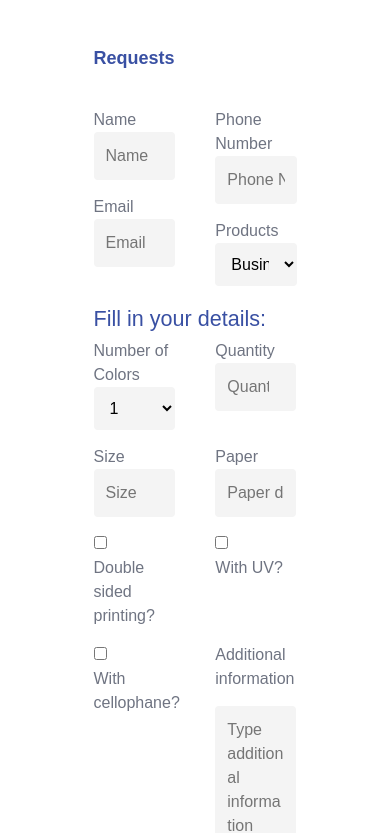
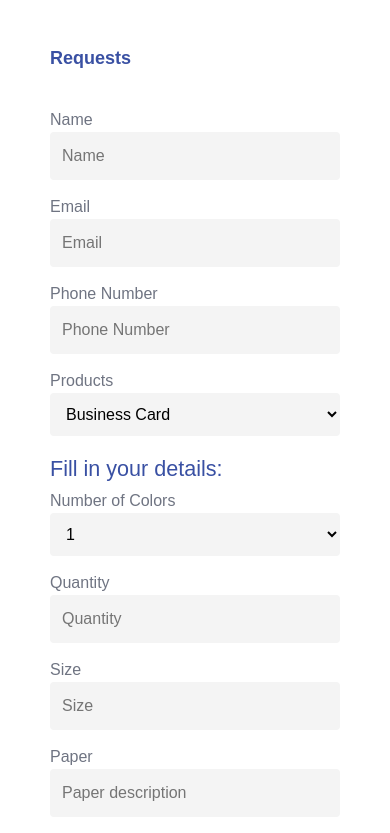
Before and after one commit to joeri2k/al-huriat, a React (Vite) app: page /request-printing in a window 390 px wide. Shown: the part 737-1570 px from the top of the page. Built offline with nearby package versions, Linux system fonts and the light colour scheme; a web font is replaced by a local one.

Commit message:
mobile view

```diff
--- a/src/App.css
+++ b/src/App.css
@@ -300,11 +300,26 @@ p {
   justify-content: space-between;
 }
 
+.formWrapper {
+  width: 100%;
+  display: flex;
+  flex-direction: row;
+  margin-top: 30px;
+  justify-content: space-between;
+}
+
 .homeContainer {
   display: flex;
   justify-content: center;
   width: 100%;
   height: 40%;
+}
+
+.questionsContainer {
+  width: 100%;
+  display: grid;
+  grid-template-columns: 40% 40%;
+  column-gap: 20%;
 }
 
 .homeBox {
@@ -317,6 +332,22 @@ p {
 
 .overviewBox {
   width: 600px;
+}
+
+.contactContainer {
+  width: 100%;
+  display: flex;
+  flex-direction: row;
+  margin-top: 30px;
+  justify-content: space-between;
+}
+
+.locationBox {
+  padding-top: 90px;
+  padding-bottom: 90px;
+  width: 70%;
+  display: flex;
+  justify-content: space-between;
 }
 
 @media only screen and (max-width: 1000px) {
@@ -408,4 +439,32 @@ p {
     display: flex;
     justify-content: space-between;
   }
+  .formBox {
+    width: 100%;
+  }
+  .formWrapper {
+    flex-direction: column;
+    margin-top: 30px;
+  }
+  .formSection {
+    width: 100%;
+  }
+  .questionsContainer {
+    grid-template-columns: 100%;
+    column-gap: 0;
+  }
+
+  .locationBox {
+    padding-top: 90px;
+    padding-bottom: 90px;
+    width: 95%;
+    display: flex;
+    justify-content: space-between;
+    padding: 30px;
+  }
+
+  .contactContainer {
+    flex-direction: column;
+    margin-top: 15px;
+  }
 }
--- a/src/components/Questions.jsx
+++ b/src/components/Questions.jsx
@@ -2,14 +2,7 @@ import React from "react";
 
 function Questions(props) {
   return (
-    <div
-      style={{
-        width: "100%",
-        display: "grid",
-        gridTemplateColumns: "40% 40%",
-        columnGap: "20%",
-      }}
-    >
+    <div className="questionsContainer">
       {props.product.questions.map((question) => (
         <div
           style={{
--- a/src/pages/Contact.jsx
+++ b/src/pages/Contact.jsx
@@ -58,16 +58,8 @@ function Contact() {
           height: "40%",
         }}
       >
-        <div
-          style={{
-            paddingTop: "90px",
-            paddingBottom: "90px",
-            width: "70%",
-            display: "flex",
-            justifyContent: "space-between",
-          }}
-        >
-          <div style={{ width: "600px" }}>
+        <div className="locationBox">
+          <div style={{ width: "50%" }}>
             <h1 style={{ fontWeight: "600" }}>Our Location</h1>
             <p>
               However you'd like to work with us, we're ready. This site
@@ -78,7 +70,7 @@ function Contact() {
             </p>
             <p>enter location link for direction</p>
           </div>
-          <div style={{ height: "300px", width: "550px" }}>
+          <div style={{ height: "100%", width: "45%" }}>
             {!isLoaded ? (
               <h1>Loading...</h1>
             ) : (
@@ -120,17 +112,8 @@ function Contact() {
               any questions, suggestions or general feedback in the space below.
             </p>
           </div>
-          <form
-            onSubmit={handleSubmit}
-            id="contactUs"
-            style={{
-              width: "100%",
-              display: "flex",
-              flexDirection: "row",
-              marginTop: "30px",
-              justifyContent: "space-between",
-            }}
-          >
+          <form onSubmit={handleSubmit} id="contactUs">
+            <div className="contactContainer">
               <div className="formSection">
                 <label
                   style={{
@@ -167,10 +150,6 @@ function Contact() {
                     className="textField"
                   />
                 </label>
-
-              <button className="submitButton" type="submit" value="Submit">
-                Submit
-              </button>
               </div>
               <div className="formSection">
                 <label
@@ -191,6 +170,10 @@ function Contact() {
                   />
                 </label>
               </div>
+            </div>
+            <button className="submitButton" type="submit" value="Submit">
+              Submit
+            </button>
           </form>
         </div>
       </div>
--- a/src/pages/Request.jsx
+++ b/src/pages/Request.jsx
@@ -552,15 +552,7 @@ function Requests() {
               flexDirection: "column",
             }}
           >
-            <div
-              style={{
-                width: "100%",
-                display: "flex",
-                flexDirection: "row",
-                marginTop: "30px",
-                justifyContent: "space-between",
-              }}
-            >
+            <div className="formWrapper">
               <div className="formSection">
                 <label
                   style={{
```
Lines whose indentation alone changed are shown as unchanged.
